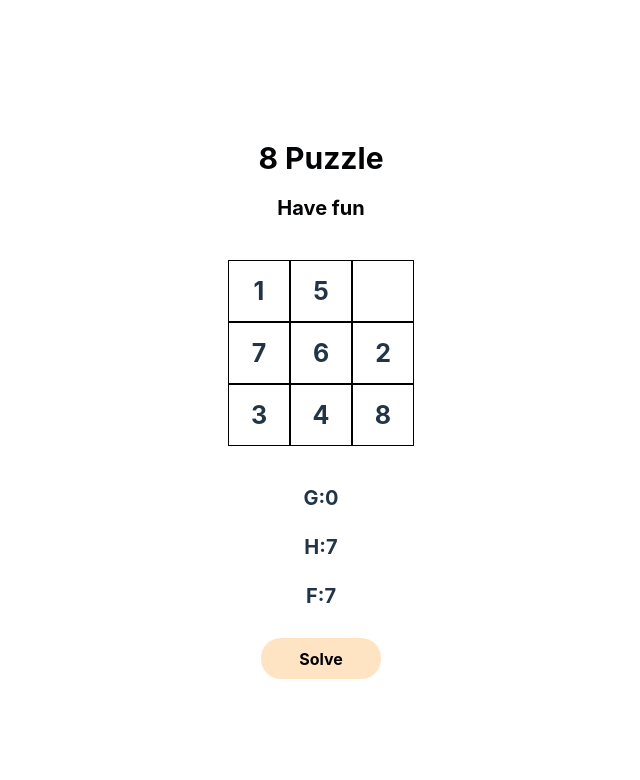
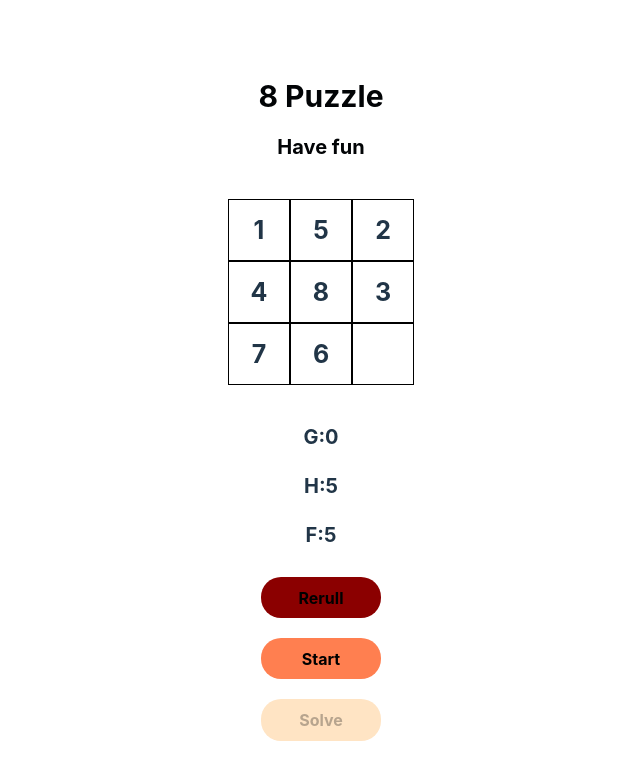
Before and after one commit to ArShAm79/8_Puzzle, a React (Vite) app: page / in a window 1280 px wide. Shown: the top 780 px of the page, without its empty margins (319-959 px from the left). Built offline with nearby package versions, Linux system fonts and the light colour scheme.

Commit message:
feat: new options added

```diff
--- a/src/puzzle/functions.ts
+++ b/src/puzzle/functions.ts
@@ -272,3 +272,30 @@ export const solvePuzzle = (currentNode: NodeType, goalNode: NodeType) => {
     }
   }
 }
+
+export const getAnswer = (cartData: number[][], goalNode: NodeType) => {
+  const currentNode: NodeType = {
+    diffrence: 0,
+    pattern: '',
+    puzzle: [...cartData.slice(1, 4)],
+    turn: 0
+  }
+
+  return solvePuzzle(currentNode, goalNode)
+}
+
+export const rerull = (
+  goalNode: NodeType,
+  setdata: (data: number[][]) => void,
+  length: number
+) => {
+  let initialData = createChartData(length)
+  let answer = getAnswer([[], ...initialData, []], goalNode)
+
+  while (!answer) {
+    initialData = createChartData(length)
+    const splitedNumbers = [[], ...initialData, []]
+    answer = getAnswer(splitedNumbers, goalNode)
+  }
+  setdata([[], ...initialData, []])
+}
--- a/src/puzzle/index.css
+++ b/src/puzzle/index.css
@@ -35,6 +35,8 @@
   display: flex;
   align-items: center;
   justify-content: center;
+  row-gap: 20px;
+  flex-direction: column;
 }
 .solve-button {
   background-color: bisque;
@@ -57,3 +59,15 @@
   flex-direction: row;
   columns: 10px;
 }
+.start-button {
+  background-color: coral;
+  border-radius: 20px;
+  width: 120px;
+  font-weight: bold;
+}
+.rerull-button {
+  background-color: darkred;
+  border-radius: 20px;
+  width: 120px;
+  font-weight: bold;
+}
--- a/src/puzzle/index.tsx
+++ b/src/puzzle/index.tsx
@@ -3,7 +3,7 @@ import { NodeType } from '../types/node'
 import {
   calculateDiffrence,
   columnOnClickHandler,
-  createChartData,
+  rerull,
   solvePuzzle
 } from './functions'
 import './index.css'
@@ -24,6 +24,7 @@ const Puzzle = () => {
   const [data, setdata] = useState<number[][]>([[]])
   const [numberOfMoves, setnumberOfMoves] = useState<number>(0)
   const [diffrence, setdiffrence] = useState<number>(0)
+  const [isStarted, setisStarted] = useState<boolean>(false)
 
   const getAnswer = (cartData: number[][]) => {
     const currentNode: NodeType = {
@@ -37,15 +38,7 @@ const Puzzle = () => {
   }
 
   useEffect(() => {
-    let initialData = createChartData(length)
-    let answer = getAnswer([[], ...initialData, []])
-
-    while (!answer) {
-      initialData = createChartData(length)
-      const splitedNumbers = [[], ...initialData, []]
-      answer = getAnswer(splitedNumbers)
-    }
-    setdata([[], ...initialData, []])
+    rerull(goalNode, setdata, length)
   }, [])
 
   useEffect(() => {
@@ -77,7 +70,7 @@ const Puzzle = () => {
       setdata([...data])
       setnumberOfMoves((value) => value + 1)
 
-      if (moves.length === 1) {
+      if (moves.length === 1 || !isStarted) {
         clearInterval(job)
       }
       moves = moves.slice(1)
@@ -85,9 +78,7 @@ const Puzzle = () => {
   }
   const solve = () => {
     const answer = getAnswer(data)
-    if (!answer) {
-      alert('Ridi')
-    } else {
+    if (answer) {
       applyAnswer(answer.pattern)
     }
   }
@@ -99,13 +90,13 @@ const Puzzle = () => {
         <h4>Have fun</h4>
       </header>
       <div className="chart">
-        {data &&
-          data.map((row, i) => (
+        {data.map((row, i) => (
           <div className="chart_row" key={row.toString() + i.toString()}>
             {row.map((col, j) => (
               <div
                 className="chart_col"
-                  onClick={() =>
+                onClick={() => {
+                  if (isStarted) {
                     columnOnClickHandler(
                       i,
                       j,
@@ -115,6 +106,7 @@ const Puzzle = () => {
                       setnumberOfMoves
                     )
                   }
+                }}
                 role="presentation"
                 key={col.toString()}>
                 {col === length * length ? '' : col}
@@ -136,7 +128,19 @@ const Puzzle = () => {
         </div>
       </div>
       <div className="button-conatiner">
-        <button onClick={solve} className="solve-button">
+        {!isStarted && (
+          <button
+            onClick={() => rerull(goalNode, setdata, length)}
+            className="rerull-button">
+            Rerull
+          </button>
+        )}
+        <button
+          onClick={() => setisStarted(!isStarted)}
+          className="start-button">
+          {isStarted ? 'Stop' : 'Start'}
+        </button>
+        <button onClick={solve} className="solve-button" disabled={!isStarted}>
           Solve
         </button>
       </div>
```
Lines whose indentation alone changed are shown as unchanged.
